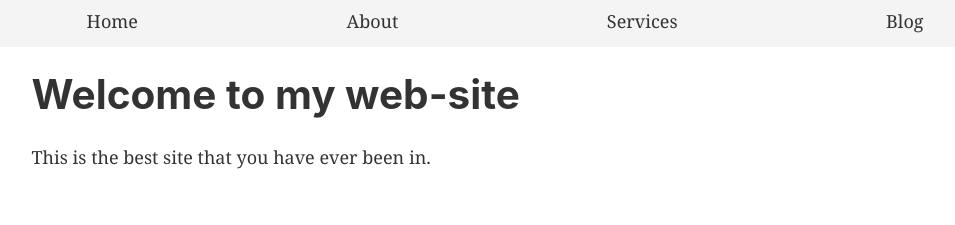
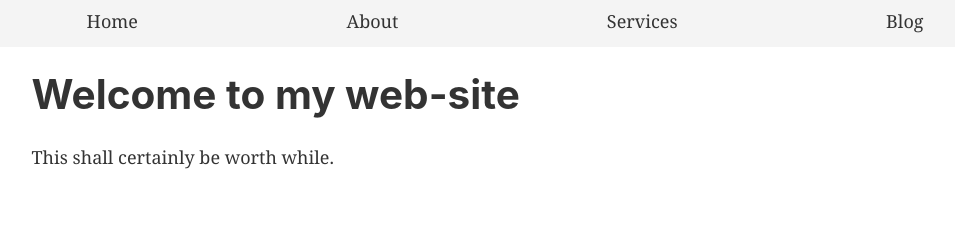
Before and after one commit to AshishRaoDS/First_gatsbyBlog, a Gatsby site: page / in a window 1280 px wide. Shown: the part 2-227 px from the top of the page, without its empty margins (148-1103 px from the left). Built offline with nearby package versions, Linux system fonts and the light colour scheme; Gatsby itself is replaced by a stand-in of ours.

Commit message:
Update index.js

```diff
--- a/src/pages/index.js
+++ b/src/pages/index.js
@@ -9,7 +9,7 @@ const IndexPage = () => (
   <Layout>
     <Seo title="Home" />
     <h1>Welcome to my web-site</h1>
-    <p>This is the best site that you have ever been in.</p>
+    <p>This shall certainly be worth while.</p>
          </Layout>
 )
 
```
